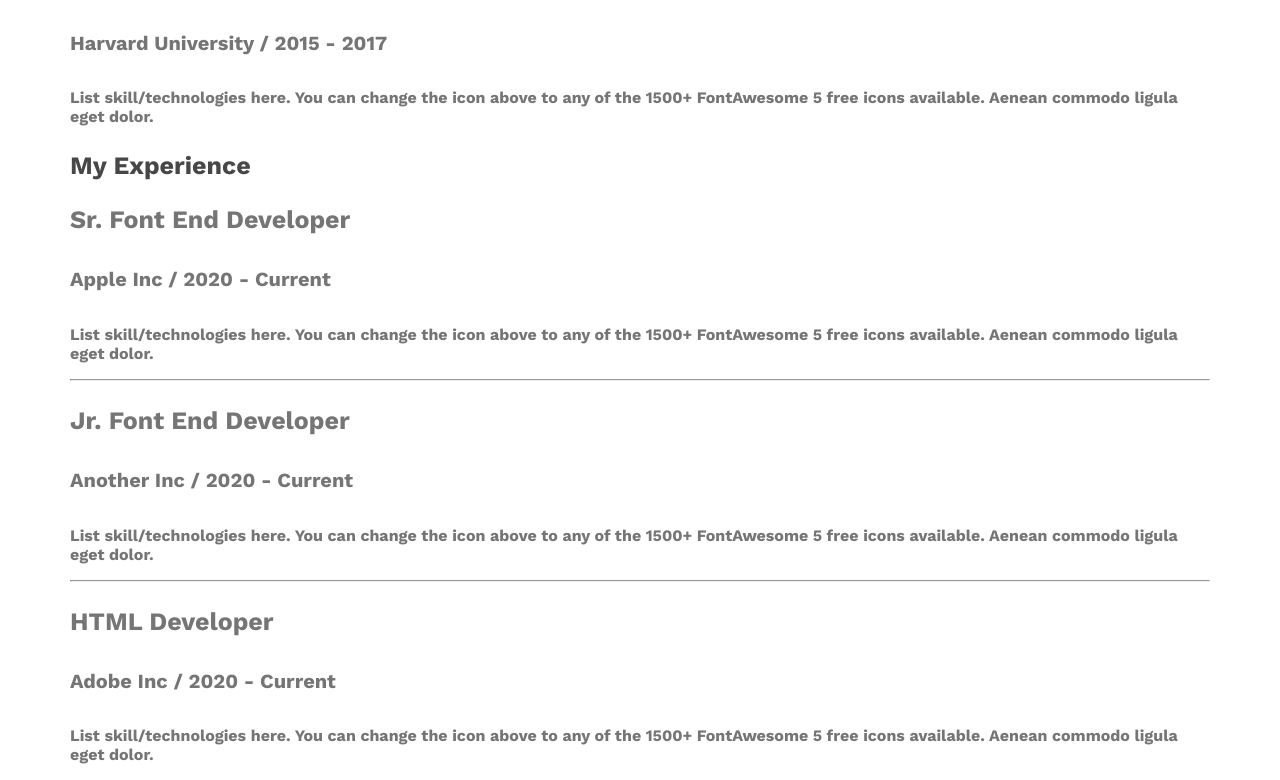
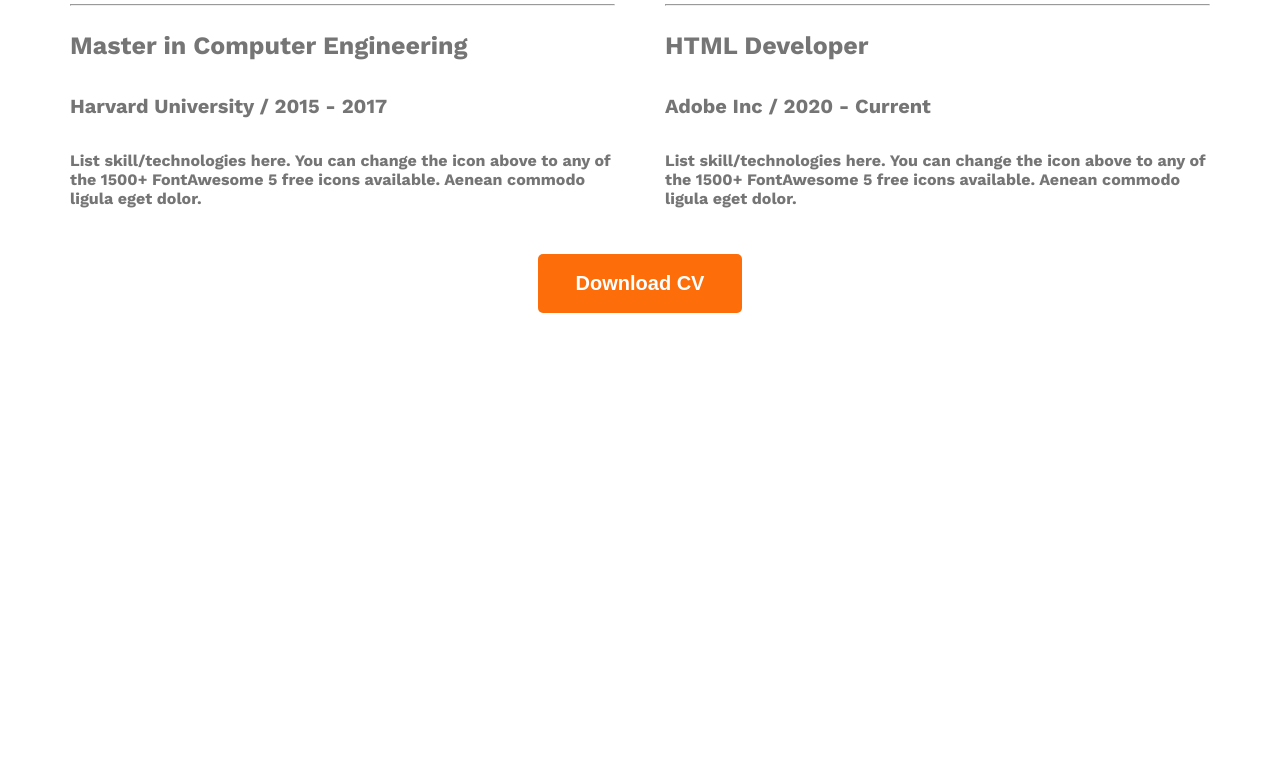
Before and after one commit to sium2022/webdeveloper-portfolio, a plain HTML site: page index.html in a window 1280 px wide. Shown: the part 3020-3800 px from the top of the page. After the commit the page ends 3341 px from the top, so only its background shows below. Drawn offline with nearby package versions, Linux system fonts and the light colour scheme.

Commit message:
add resume

```diff
--- a/index.html
+++ b/index.html
@@ -143,6 +143,9 @@
 
                 </div>
             </div>
+            <div class="download-cv">
+                <button class="btn-primary" type="">Download CV</button>
+            </div>
         </section>
     </main>
 
--- a/styles/portfolio.css
+++ b/styles/portfolio.css
@@ -188,7 +188,9 @@ main {
 }
 
 .resume-container {
-    /* display: flex; */
+    display: flex;
+    gap: 50px;
+    /* text-align: left; */
 }
 
 .resume-col {
@@ -220,3 +222,8 @@ main {
     font-size: 16px;
     font-weight: 400;
 }
+
+.download-cv{
+    text-align: center;
+    margin-top: 30px;
+}
```
